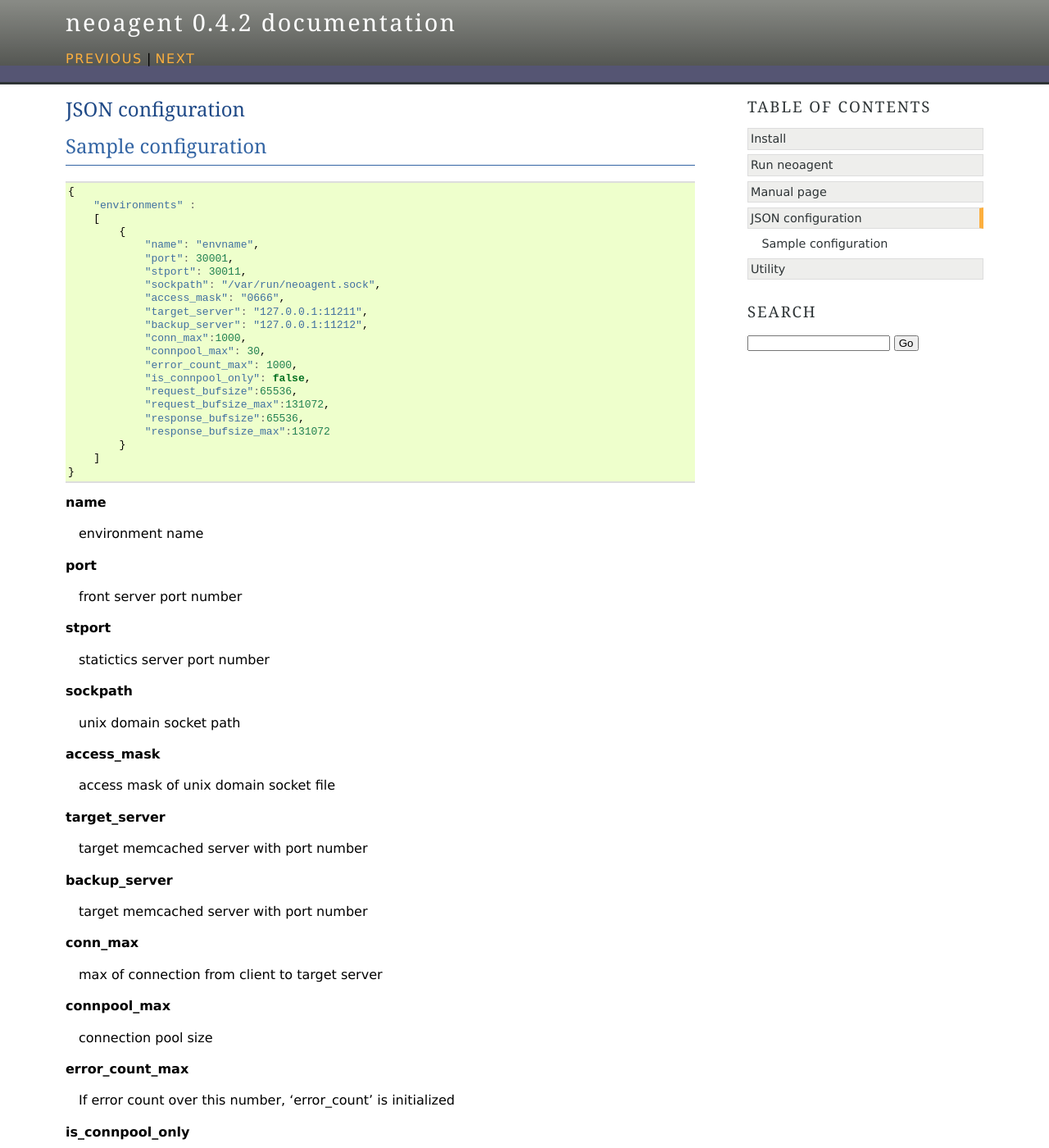
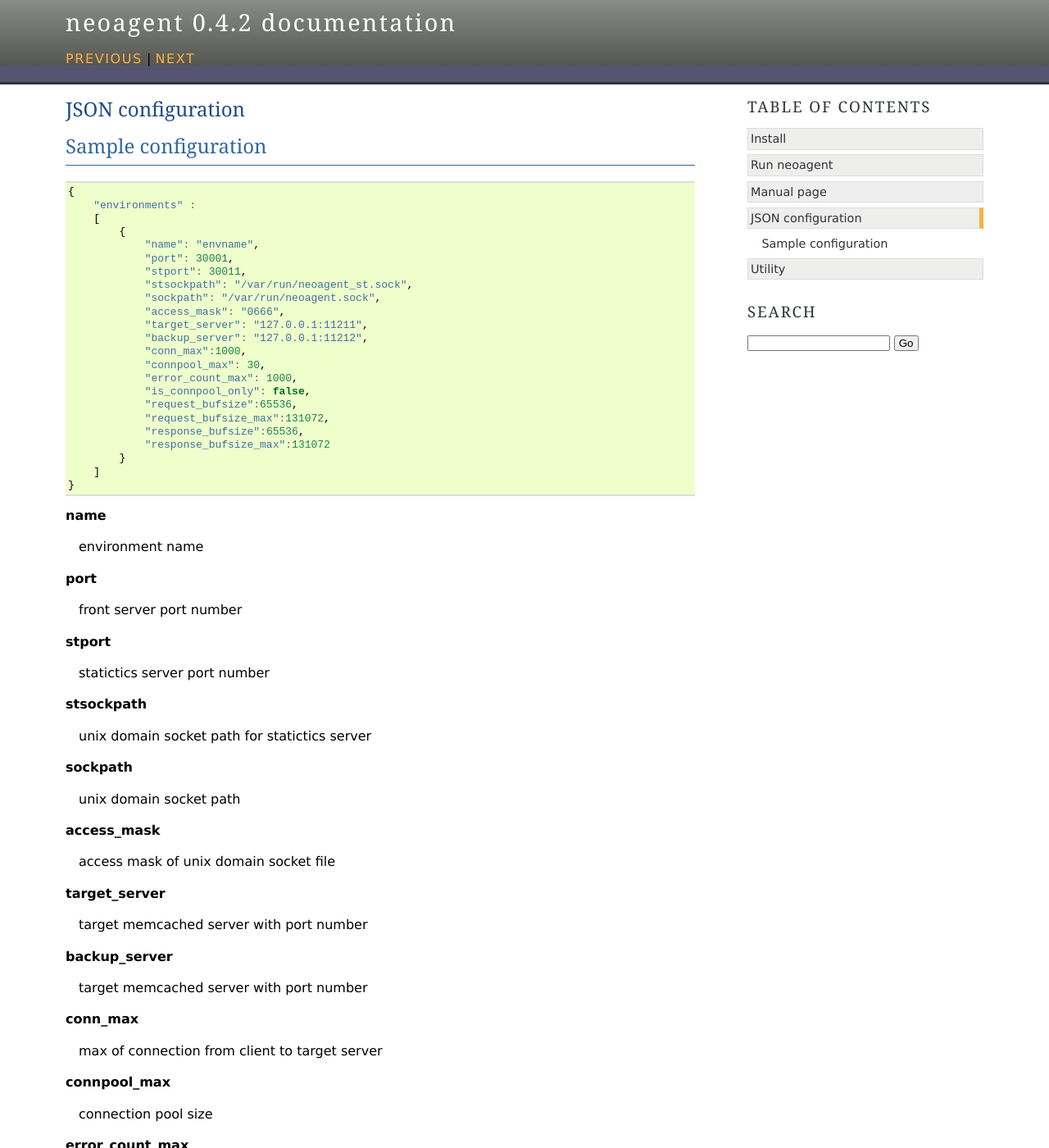
Before and after one commit to cubicdaiya/neoagent, a Sphinx documentation site: the page built from doc/source/jsonconf.rst, in a window 1280 px wide and 1400 px high. Shown: the whole window at 82% size. Built offline with Sphinx 7.4.7, drawn with Linux system fonts in a browser that asks for light colours.

Commit message:
add descrption for 'stsockpath'

```diff
--- a/doc/source/jsonconf.rst
+++ b/doc/source/jsonconf.rst
@@ -16,6 +16,7 @@
              "name": "envname",
              "port": 30001,
              "stport": 30011,
+             "stsockpath": "/var/run/neoagent_st.sock",
              "sockpath": "/var/run/neoagent.sock",
              "access_mask": "0666",
              "target_server": "127.0.0.1:11211",
@@ -43,6 +44,10 @@
 **stport**
 
  statictics server port number
+
+**stsockpath**
+
+ unix domain socket path for statictics server
 
 **sockpath**
 
```
